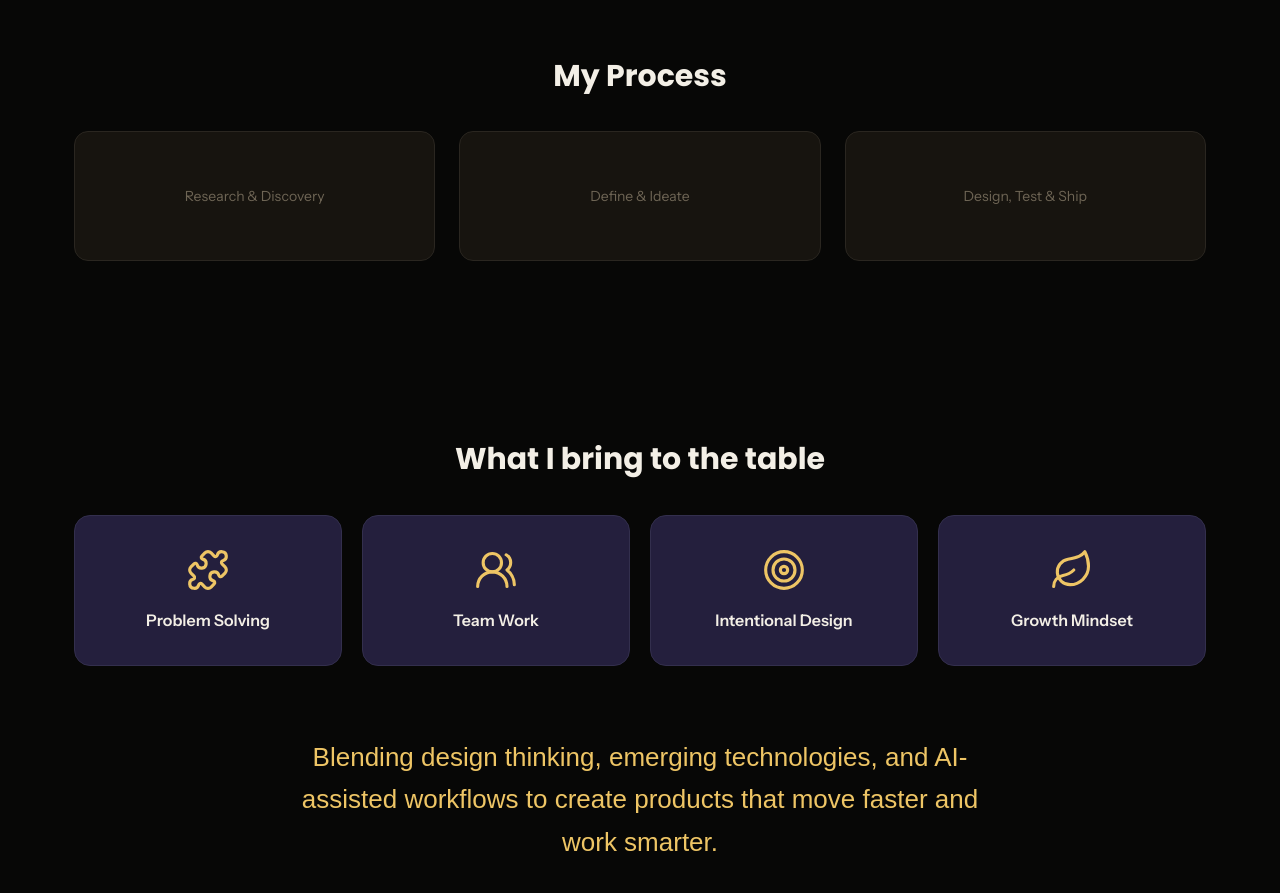
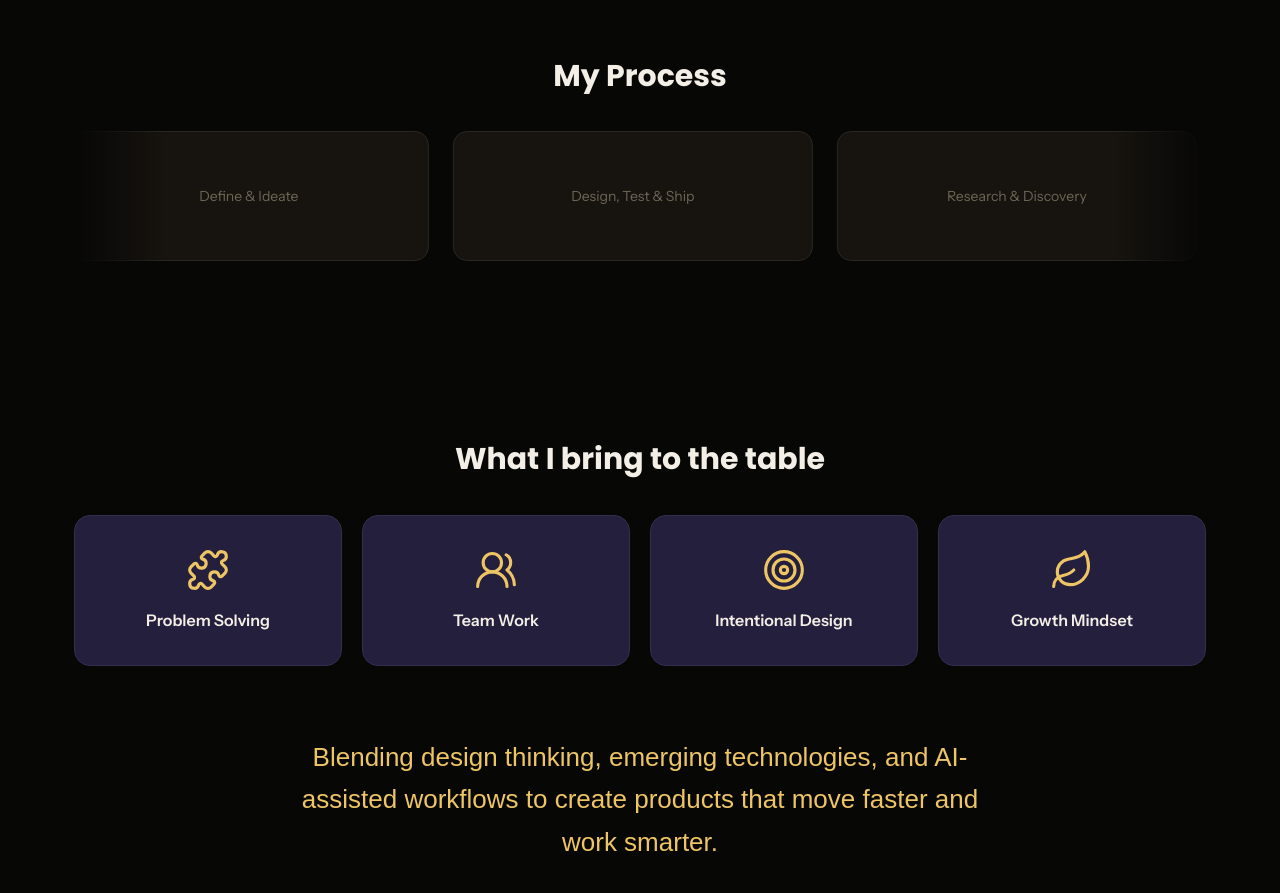
Before and after one commit to iamDeyveed/amara, a Next.js app: page / in a window 1280 px wide. Shown: the part 1660-2553 px from the top of the page. Built offline with nearby package versions, Linux system fonts and the light colour scheme; a web font is replaced by a local one.

Commit message:
tergdryjfyfegegdfd

```diff
--- a/app/globals.css
+++ b/app/globals.css
@@ -50,6 +50,16 @@ a {
   }
 }
 
+@keyframes process-marquee {
+  from {
+    transform: translateX(0);
+  }
+
+  to {
+    transform: translateX(calc(-50% - 12px));
+  }
+}
+
 @layer components {
   .section-title {
     @apply font-poppins text-[30px] font-bold leading-tight text-hub-text;
@@ -72,6 +82,18 @@ a {
   .animate-gold-breathe {
     animation: gold-breathe 5.8s var(--ease-out-quint) infinite;
   }
+
+  .process-marquee {
+    mask-image: linear-gradient(to right, transparent, black 8%, black 92%, transparent);
+  }
+
+  .process-marquee-track {
+    animation: process-marquee 18s linear infinite;
+  }
+
+  .process-marquee:hover .process-marquee-track {
+    animation-play-state: paused;
+  }
 }
 
 @media (prefers-reduced-motion: reduce) {
--- a/app/page.tsx
+++ b/app/page.tsx
@@ -123,15 +123,18 @@ export default function HomePage() {
 
       <SectionWrapper>
         <h2 className="section-title text-center">My Process</h2>
-        <StaggerGroup className="mt-9 grid gap-6 md:grid-cols-3">
-          {processSteps.map((step) => (
-            <StaggerItem key={step.title}>
-              <article className="flex h-[130px] items-center justify-center rounded-[14px] border border-hub-border bg-hub-card px-6 text-center text-sm text-hub-faint transition duration-300 ease-[cubic-bezier(0.22,1,0.36,1)] hover:-translate-y-1.5 hover:border-hub-goldDim hover:text-hub-muted hover:shadow-[0_20px_60px_rgba(0,0,0,0.25)]">
+        <div className="process-marquee mt-9 overflow-hidden">
+          <div className="process-marquee-track flex w-max gap-6">
+            {[...processSteps, ...processSteps].map((step, index) => (
+              <article
+                key={`${step.title}-${index}`}
+                className="flex h-[130px] w-[min(78vw,360px)] shrink-0 items-center justify-center rounded-[14px] border border-hub-border bg-hub-card px-6 text-center text-sm text-hub-faint transition duration-300 ease-[cubic-bezier(0.22,1,0.36,1)] hover:border-hub-goldDim hover:text-hub-muted hover:shadow-[0_20px_60px_rgba(0,0,0,0.25)] md:w-[360px]"
+              >
                 {step.title}
               </article>
-            </StaggerItem>
-          ))}
-        </StaggerGroup>
+            ))}
+          </div>
+        </div>
       </SectionWrapper>
 
       <SectionWrapper>
```
